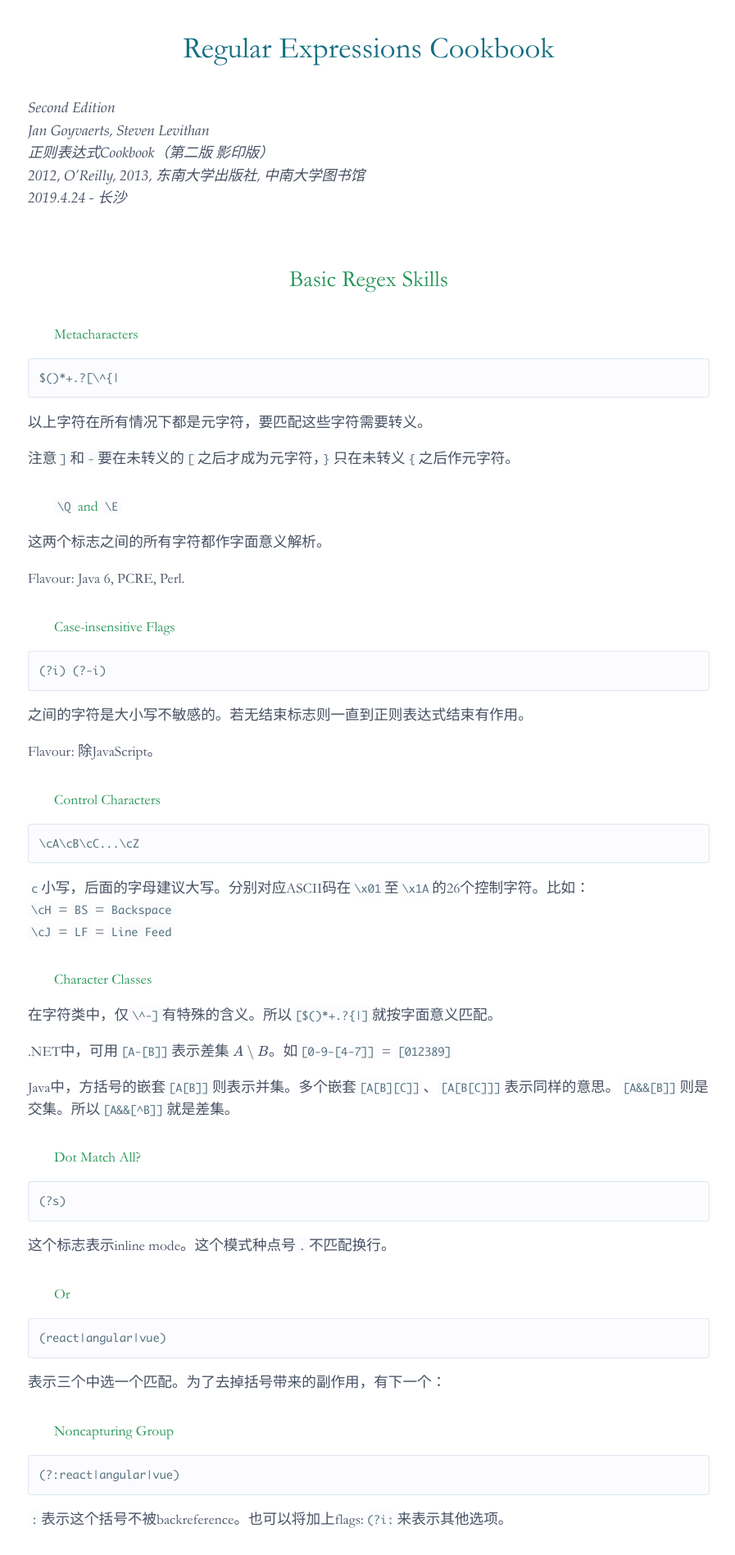
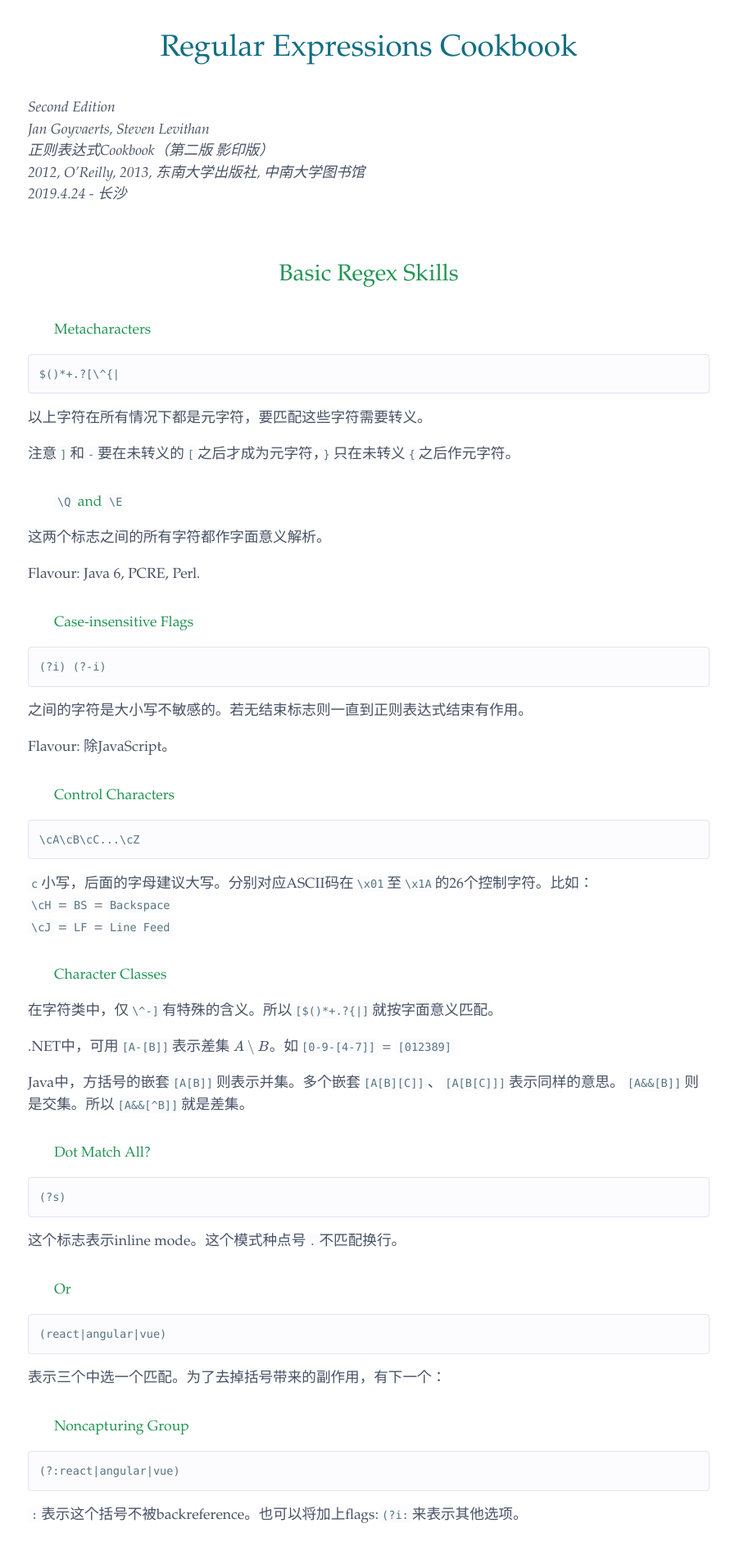
Before and after one commit to x4Cx58x54/x4Cx58x54.github.io, a Jekyll site: the page built from notes/regex/regular-expressions-cookbook.md, in a window 1280 px wide. Shown: the top 1897 px of the page at 82% size, without its empty margins (190-1087 px from the left). Built offline with Jekyll 4.4.1, drawn with Linux system fonts in a browser that asks for light colours; some web fonts are replaced.

Commit message:
font hosting cancelled
for speed reasons

```diff
--- a/_sass/jekyll-theme-cayman.scss
+++ b/_sass/jekyll-theme-cayman.scss
@@ -28,7 +28,7 @@
 body {
   padding: 0;
   margin: 0;
-  font-family: Garamond, 方正新书宋简体, 宋体, sans-serif;
+  font-family: Garamond, "Helvetica Neue", Helvetica, Arial, 方正新书宋简体, 微软雅黑, sans-serif;
   font-size: 16px;
   line-height: 1.5;
   color: $body-text-color;
@@ -121,7 +121,7 @@ a {
 
   code {
     padding: 2px 4px;
-    font-family: Monaco, Consolas, "Microsoft JhengHei UI", 微软雅黑, monospace;
+    font-family: Monaco, "Source Code Pro", Consolas, Menlo, Courier, "Microsoft JhengHei UI", 微软雅黑, monospace;
     color: $code-text-color;
     background-color: $code-bg-color;
     border-radius: 0.3rem;
@@ -143,7 +143,7 @@ a {
     padding: 0.8rem;
     margin-top: 0;
     margin-bottom: 1rem;
-    font: 1rem Monaco, Consolas, "Microsoft JhengHei UI", 微软雅黑, monospace;
+    font: 1rem Monaco, "Source Code Pro", Consolas, Menlo, Courier, "Microsoft JhengHei UI", 微软雅黑, monospace;
     color: $code-text-color;
     word-wrap: normal;
     background-color: $code-bg-color;
--- a/assets/css/style.scss
+++ b/assets/css/style.scss
@@ -2,43 +2,3 @@
 ---
 
 @import 'jekyll-theme-cayman';
-
-
-@font-face
-{
-  font-family: Garamond;
-  src: local("GARA.TTF"), url('../../fonts/GARA.TTF') format('truetype');
-  font-style: normal;
-  font-display: swap;
-}
-
-@font-face
-{
-  font-family: Garamond;
-  src: local("GARAIT.TTF"), url('../../fonts/GARAIT.TTF') format('truetype');
-  font-style: italic;
-  font-display: swap;
-}
-
-@font-face
-{
-  font-family: Garamond;
-  src: local("GARABD.TTF"), url('../../fonts/GARABD.TTF') format('truetype');
-  font-weight: bold;
-  font-display: swap;
-}
-
-
-@font-face
-{
-  font-family: 方正新书宋简体;
-  src: local("方正新书宋简体"), local("FZNewShuSong-Z10S"), url('../../fonts/FZXSSJW.TTF') format('truetype');
-  font-display: swap;
-}
-
-@font-face
-{
-  font-family: Monaco;
-  src: local("Monaco"), url('../../fonts/Monaco.ttf') format('truetype');
-  font-display: swap;
-}
```
Also changed, not shown: _layouts/default.html (+0 -8 lines), fonts/GARA.TTF (deleted), fonts/GARABD.TTF (deleted), fonts/GARAIT.TTF (deleted), fonts/Monaco.ttf (deleted), 1 other file.
